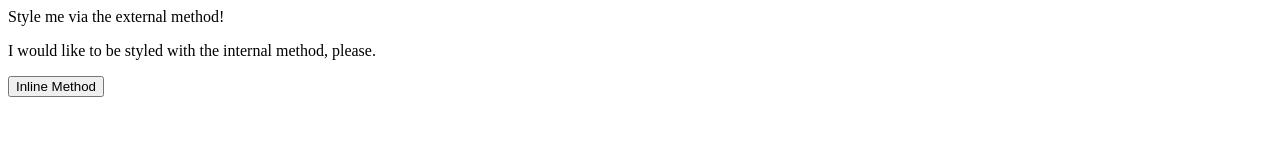
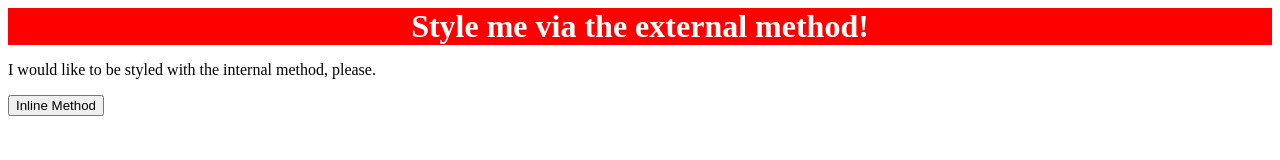
Before and after one commit to G-Y-Chan/css_excercises, a plain HTML site: page css-methods/index.html in a window 1280 px wide. Drawn offline with Linux system fonts and the light colour scheme.

Commit message:
Create css file and add link to index.html

```diff
--- a/css-methods/index.html
+++ b/css-methods/index.html
@@ -4,6 +4,7 @@
     <meta charset="UTF-8">
     <meta http-equiv="X-UA-Compatible" content="IE=edge">
     <meta name="viewport" content="width=device-width, initial-scale=1.0">
+    <link rel="stylesheet" href="styles.css">
     <title>Methods for Adding CSS</title>
   </head>
   <body>
--- /dev/null
+++ b/css-methods/styles.css
@@ -0,0 +1,7 @@
+div {
+    background-color: red;
+    color: white;
+    font-size: 32px;
+    text-align: center;
+    font-weight: bold;
+}
```
